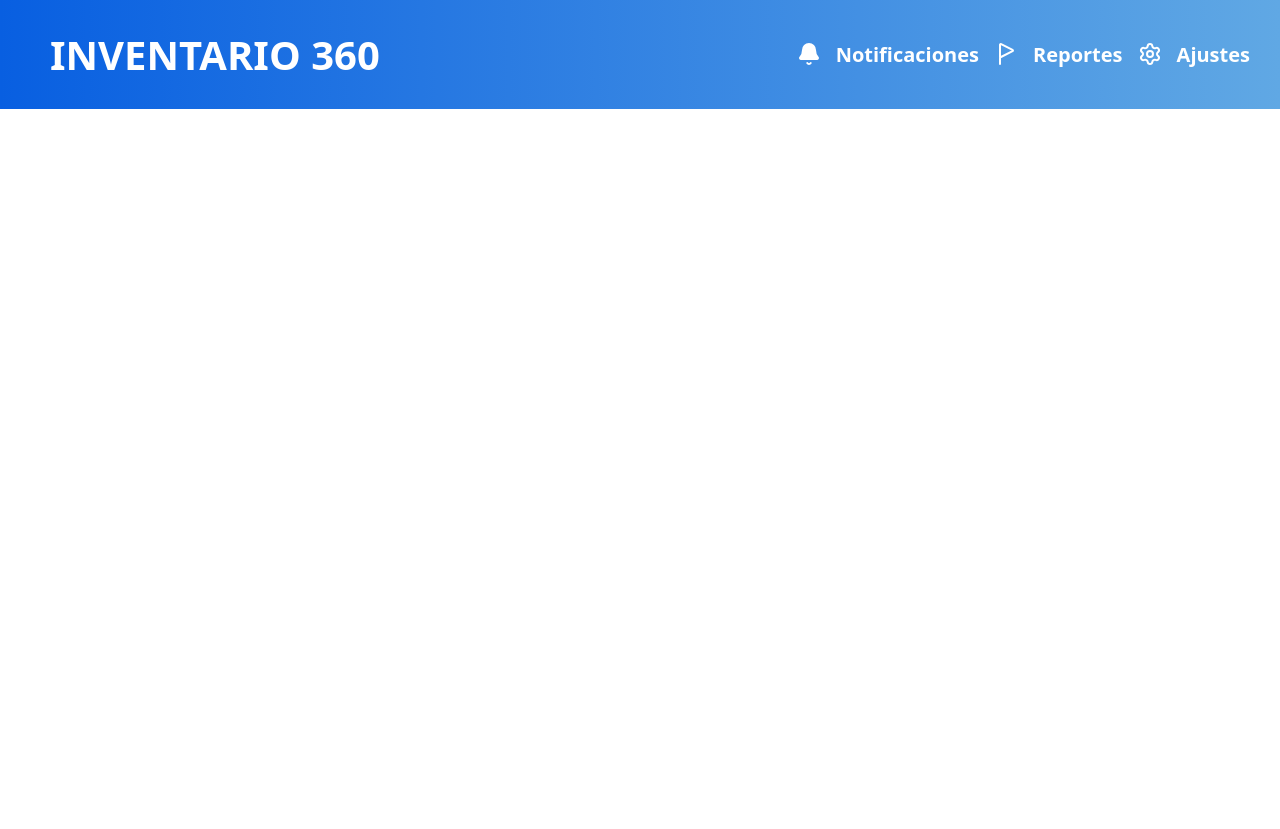
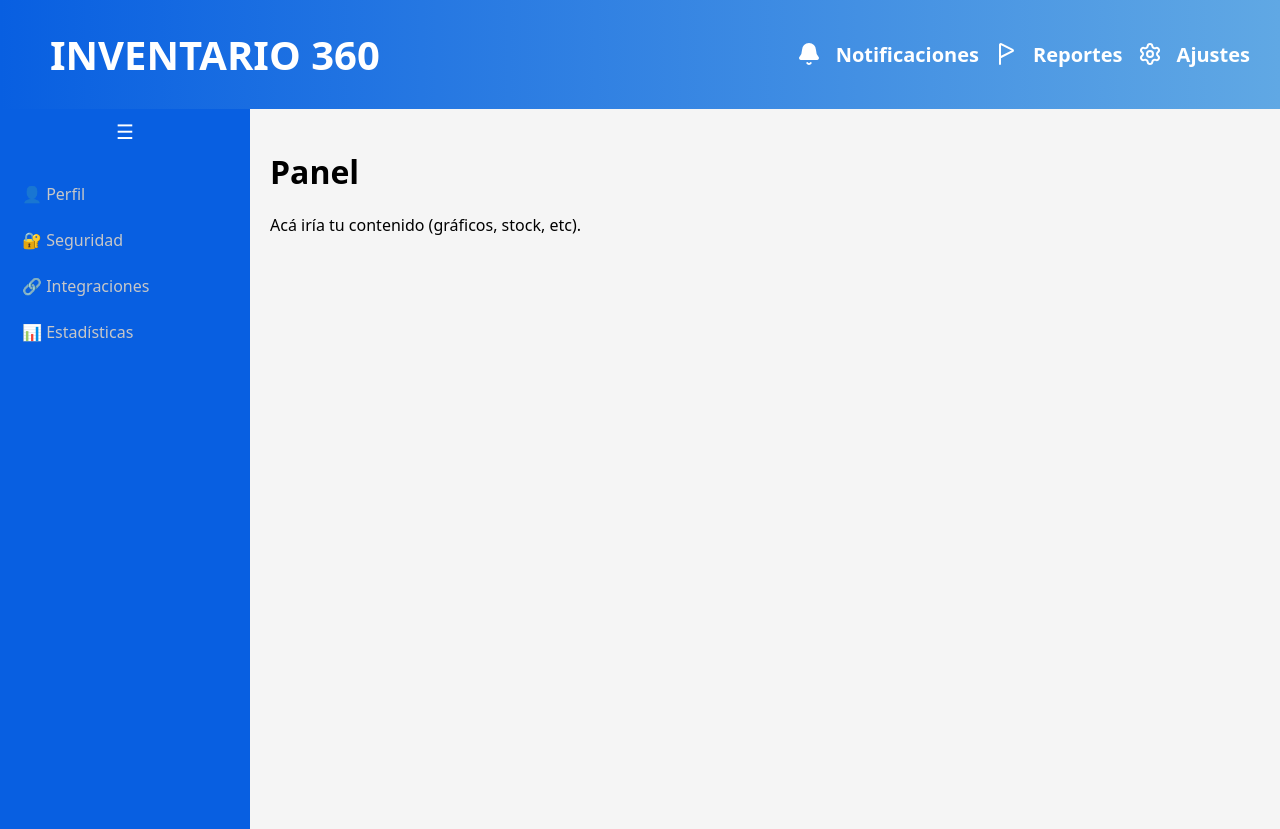
Before and after one commit to Ezegallardo0/Desafio1, a React (Vite) app: page /cuenta in a window 1280 px wide. Before the commit the page ends 800 px from the top, so only its background shows below. Built offline with nearby package versions, Linux system fonts and the light colour scheme.

Commit message:
"agregue la configuracion (hay que darle mas detalle)"

```diff
--- a/src/App.jsx
+++ b/src/App.jsx
@@ -7,6 +7,7 @@ import Home from "./pages/home.jsx";
 import { Route, Routes } from "react-router-dom";
 import ProduHome from "./pages/productos.jsx";
 import Selection from "./components/selection.jsx";
+import CuentaAdmin from "./components/admin.jsx";
 
 function App() {
   const [historial, setHistorial] = useState(() => {
@@ -98,6 +99,7 @@ function App() {
             <Selection productos={productos} setProductos={setProductos} />
           }
         />
+        <Route path="/cuenta" element={<CuentaAdmin />} />
       </Routes>
     </main>
   );
--- a/src/components/Nav.jsx
+++ b/src/components/Nav.jsx
@@ -1,10 +1,13 @@
+import { Link } from "react-router";
 import "../styles/nav.css";
 
 function Menu() {
   return (
     <>
       <div className="button-container">
+        <Link to="/">
           <h1 className="titulo">INVENTARIO 360</h1>
+        </Link>
         <div className="icons">
           <svg
             xmlns="http://www.w3.org/2000/svg"
@@ -38,14 +41,14 @@ function Menu() {
             <path d="M6 22V2.8a.8.8 0 0 1 1.17-.71l11.38 5.69a.8.8 0 0 1 0 1.44L6 15.5" />
           </svg>
           <h2>Reportes</h2>
-
+          <Link className="icons" to="/cuenta">
             <svg
               xmlns="http://www.w3.org/2000/svg"
               width="24"
               height="24"
               viewBox="0 0 24 24"
               fill="none"
-            stroke="currentColor"
+              stroke="white"
               stroke-width="2"
               stroke-linecap="round"
               stroke-linejoin="round"
@@ -55,6 +58,7 @@ function Menu() {
               <circle cx="12" cy="12" r="3" />
             </svg>
             <h2>Ajustes</h2>
+          </Link>
         </div>
       </div>
     </>
--- /dev/null
+++ b/src/components/admin.jsx
@@ -0,0 +1,40 @@
+import { useState, useEffect } from "react"
+import "../styles/admin.css"
+
+export default function CuentaAdmin() {
+  const [open, setOpen] = useState(true)
+  const [_isMobile, setIsMobile] = useState(window.innerWidth < 768)
+
+  useEffect(() => {
+    const handleResize = () => {
+      setIsMobile(window.innerWidth < 768)
+    }
+
+    window.addEventListener("resize", handleResize)
+    return () => window.removeEventListener("resize", handleResize)
+  }, [setIsMobile])
+
+  const toggleSidebar = () => setOpen(!open)
+
+  return (
+    <div className="layout">
+      <aside className={`sidebar ${open ? "open" : "closed"}`}>
+        <button className="toggle-btn" onClick={toggleSidebar}>
+          ☰
+        </button>
+
+        <ul className="menu">
+          <li>👤 {open && "Perfil"}</li>
+          <li>🔐 {open && "Seguridad"}</li>
+          <li>🔗 {open && "Integraciones"}</li>
+          <li>📊 {open && "Estadísticas"}</li>
+        </ul>
+      </aside>
+
+      <main className="content">
+        <h1>Panel</h1>
+        <p>Acá iría tu contenido (gráficos, stock, etc).</p>
+      </main>
+    </div>
+  )
+}
--- a/src/components/cargar.jsx
+++ b/src/components/cargar.jsx
@@ -115,7 +115,7 @@ function CargarProductos({ productos, setProductos }) {
         <button className="boton" type="submit">
           Cargar
         </button>
-        <button onClick={() => navigate("/producto")}>Cancelar</button>
+        <button className="cancel" onClick={() => navigate("/producto")}>Cancelar</button>
       </form>
     </div>
   );
--- /dev/null
+++ b/src/styles/admin.css
@@ -0,0 +1,49 @@
+.layout {
+  display: flex;
+  height: 90vh;
+  background: #f5f5f5;
+}
+
+.sidebar {
+  background: #085fe1 ;
+  color: #c7c7c7;
+  width: 250px;
+  transition: width 0.3s ease;
+  padding: 10px;
+  display: flex;
+  flex-direction: column;
+}
+
+.sidebar.closed {
+  width: 70px;
+}
+
+.toggle-btn {
+  background: none;
+  color: white;
+  border: none;
+  font-size: 20px;
+  cursor: pointer;
+  margin-bottom: 10px;
+}
+
+.menu {
+  list-style: none;
+  padding: 0;
+}
+
+.menu li {
+  padding: 12px;
+  border-radius: 8px;
+  cursor: pointer;
+  transition: background 0.2s;
+}
+
+.menu li:hover {
+  background: rgba(0, 0, 0, 0.1);
+}
+
+.content {
+  flex: 1;
+  padding: 20px;
+}
--- a/src/styles/cargar.css
+++ b/src/styles/cargar.css
@@ -52,7 +52,7 @@
   border-radius: 10px;
   border: none;
   cursor: pointer;
-  background-color: #7beda5;
+  background-color: #59b77b;
   box-shadow: 0 8px 20px rgb(151, 151, 151);
   transition: transform 0.18s ease, box-shadow 0.18s ease;
 }
@@ -67,7 +67,22 @@
     width: 100%;
   }
 }
-
+.cancel{
+  font-size: clamp(14px, 1.5vw, 16px);
+  font-weight: 700;
+  height: 4.5vh;
+  border-radius: 12px;
+  outline: none;
+  text-align: center;
+  border: none;
+  box-shadow: 0 8px 20px rgb(151, 151, 151);
+  transition: transform 0.18s ease, box-shadow 0.18s ease;
+  cursor: pointer;
+}
+.cancel:hover{
+  background-color: brown;
+  transform: translateY(-3px);
+}
 .success {
   background-color: rgba(22, 105, 52, 0.343);
   color: #000000;
--- a/src/styles/editar.css
+++ b/src/styles/editar.css
@@ -61,7 +61,7 @@
 }
 
 .form-container form button[type="submit"] {
-  background-color: #7beda5;
+  background-color: #59b77b;
   color: rgb(0, 0, 0);
   margin-top: clamp(8px, 1vw, 10px);
 }
@@ -79,7 +79,7 @@
   margin-top: clamp(10px, 2vw, 15px);
 }
 .cancel{
-  background: #e59690;
+  background: #ce7d77;
   color: #080808;
 }
 @media (max-width: 768px) {
--- a/src/styles/nav.css
+++ b/src/styles/nav.css
@@ -21,4 +21,5 @@
 }
 h2{
   font-size: 20px;
+   color: white;
 }
```
Also changed, not shown: src/components/grafico.jsx (deleted). Lines whose indentation alone changed are shown as unchanged.
